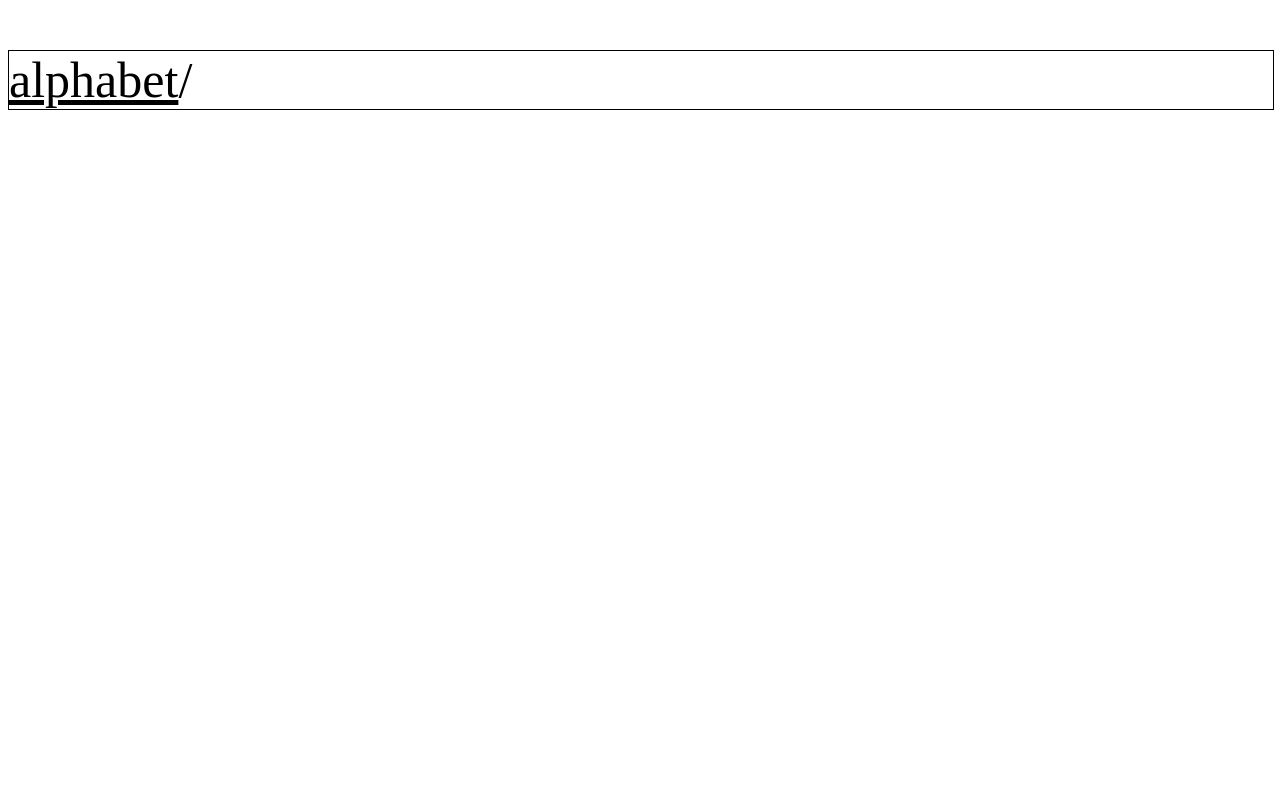
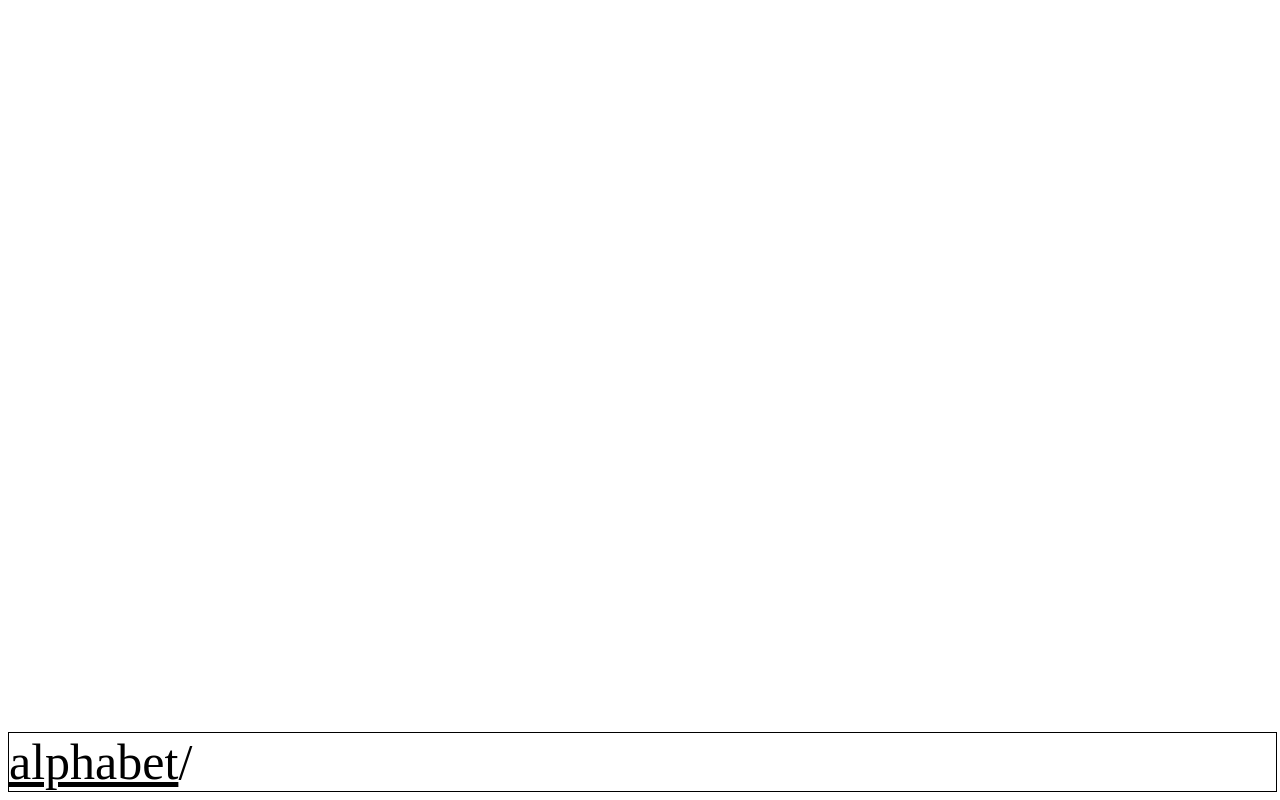
Before and after one commit to luca-thompson/photo_project, a website: page public/letterPage.html in a window 1280 px wide. Drawn offline with Linux system fonts and the light colour scheme.

Commit message:
moved directory

```diff
--- a/public/letterPage.css
+++ b/public/letterPage.css
@@ -1,16 +1,25 @@
-#directory{
-    font-size: 50px;
+#headerDiv {
+    overflow: hidden;
+    position: fixed;
+    bottom: 1vh;
+    width: 99vw;
     border: solid;
     border-width: 1px;
     border-color: black;
     color: black;
-    text-decoration: none;
-    width: 100%;
+    font-size: 50px;
+}
+
+.dirText{
+    text-decoration: underline;
+    font-weight: normal;
 }
 
 #alphabetLink{
     color: black;
+    font-size: 50px;
     text-decoration: underline;
+    font-weight: normal;
 }
 
 .gallery {
--- a/public/letterPage.html
+++ b/public/letterPage.html
@@ -9,9 +9,11 @@
 </head>
 <body onload="javascript:loadImages()">
 
-    <p id="directory"><a id="alphabetLink" href="/index.html">alphabet</a>/<a id="currentLetter"></a></p>
+    <div id="gallery" class="gallery"></div>
 
-    <div id="gallery" class="gallery"></div>
+    <div id="headerDiv">
+        <a class="dirText" id="alphabetLink" href="/index.html">alphabet</a>/<a class="dirText" id="currentLetter"></a>
+    </div>
 
 </body>
 </html>
```
Also changed, not shown: 1 other file.
